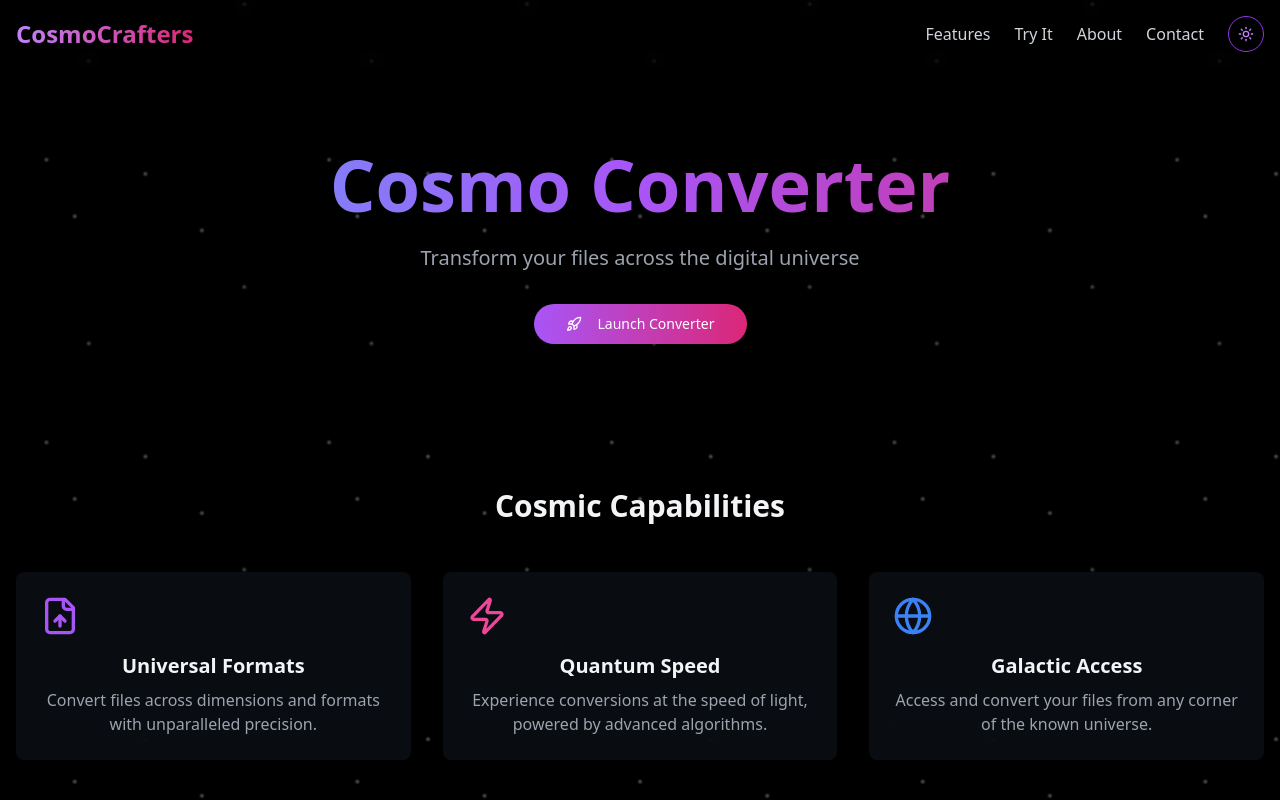
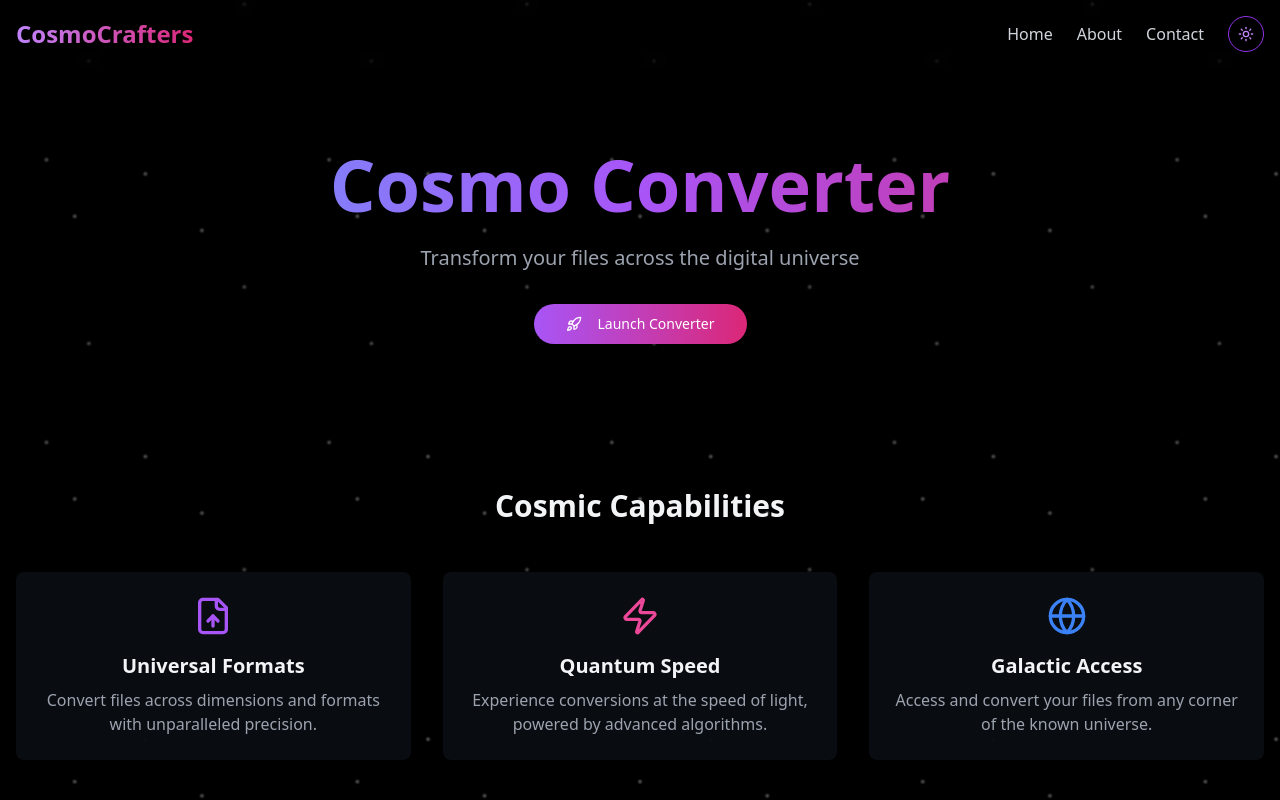
Before and after one commit to TheDaniel3131/convertey, a Next.js app in the folder cosmo-converter/: page / in a window 1280 px wide. Shown: the top 800 px of the page. Built offline with nearby package versions, Linux system fonts and the light colour scheme.

Commit message:
center icons

```diff
--- a/cosmo-converter/app/page.tsx
+++ b/cosmo-converter/app/page.tsx
@@ -5,10 +5,23 @@ import { Button } from "@/components/ui/button"
 import { Input } from "@/components/ui/input"
 import { Rocket, FileUp, Zap, Globe, Sun, Moon, ChevronRight, Menu } from "lucide-react"
 import Link from "next/link"
+import type React from "react" // Import React
+
+interface FeatureCardProps {
+  icon: React.ReactNode
+  title: string
+  description: string
+}
+
+interface NavLinkProps {
+  href: string
+  children: React.ReactNode
+  className?: string
+}
 
 export default function Home() {
-  const [darkMode, setDarkMode] = useState(true)
-  const [mobileMenuOpen, setMobileMenuOpen] = useState(false)
+  const [darkMode, setDarkMode] = useState<boolean>(true)
+  const [mobileMenuOpen, setMobileMenuOpen] = useState<boolean>(false)
 
   useEffect(() => {
     if (darkMode) {
@@ -30,10 +43,9 @@ export default function Home() {
             CosmoCrafters
           </Link>
           <div className="hidden md:flex space-x-6 items-center">
-            <NavLink href="#features">Features</NavLink>
-            <NavLink href="#demo">Try It</NavLink>
-            <NavLink href="#about">About</NavLink>
-            <NavLink href="#contact">Contact</NavLink>
+            <NavLink href="/">Home</NavLink>
+            <NavLink href="/about">About</NavLink>
+            <NavLink href="/contact">Contact</NavLink>
             <Button
               variant="outline"
               size="icon"
@@ -67,16 +79,13 @@ export default function Home() {
         </nav>
         {mobileMenuOpen && (
           <div className="md:hidden bg-white dark:bg-black bg-opacity-90 dark:bg-opacity-90 backdrop-blur-md py-2">
-            <NavLink href="#features" className="block py-2 px-4">
-              Features
+            <NavLink href="/" className="block py-2 px-4">
+              Home
             </NavLink>
-            <NavLink href="#demo" className="block py-2 px-4">
-              Try It
-            </NavLink>
-            <NavLink href="#about" className="block py-2 px-4">
+            <NavLink href="/about" className="block py-2 px-4">
               About
             </NavLink>
-            <NavLink href="#contact" className="block py-2 px-4">
+            <NavLink href="/contact" className="block py-2 px-4">
               Contact
             </NavLink>
           </div>
@@ -254,23 +263,19 @@ export default function Home() {
   )
 }
 
-interface FeatureCardProps {
-  icon: React.ReactNode;
-  title: string;
-  description: string;
-}
-
 function FeatureCard({ icon, title, description }: FeatureCardProps) {
   return (
     <div className="bg-white/10 dark:bg-gray-800/30 backdrop-blur-lg p-6 rounded-lg text-center transition-all duration-300 hover:shadow-xl hover:-translate-y-1">
-      <div className="mb-4 transform transition-transform duration-300 hover:scale-110">{icon}</div>
+      <div className="mb-4 transform transition-transform duration-300 hover:scale-110 flex justify-center items-center">
+        {icon}
+      </div>
       <h3 className="text-xl font-semibold mb-2">{title}</h3>
       <p className="text-gray-600 dark:text-gray-400">{description}</p>
     </div>
   )
 }
 
-function NavLink({ href, children, className = "" }: { href: string; children: React.ReactNode; className?: string }) {
+function NavLink({ href, children, className = "" }: NavLinkProps) {
   return (
     <Link
       href={href}
```
